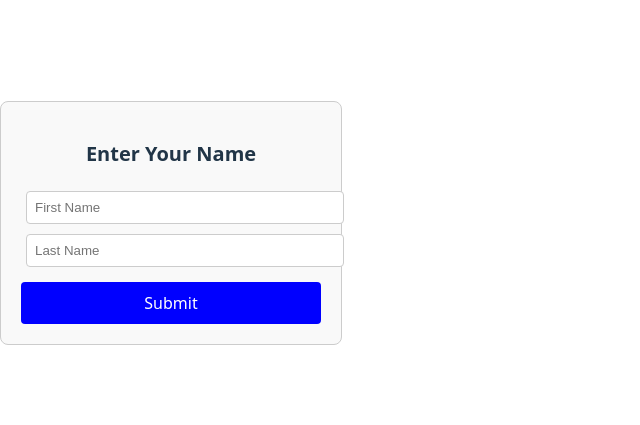
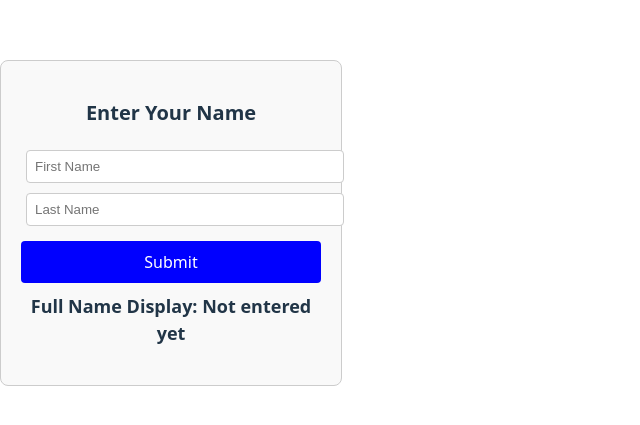
Before and after one commit to supriyo522/xdisplay, a React (Vite) app: page / in a window 1280 px wide. Shown: the part 177-602 px from the top of the page, without its empty margins (0-640 px from the left). Built offline with nearby package versions, Linux system fonts and the light colour scheme.

Commit message:
fullname displays

```diff
--- a/src/App.jsx
+++ b/src/App.jsx
@@ -77,7 +77,10 @@
       {error && <p className="error-message">{error}</p>}
 
       {/* Display Full Name only if valid */}
-      {fullName && <p className="full-name">{fullName ? fullName : "Not entered yet"}</p>}
+      {/* {fullName && <p className="full-name">{fullName ? fullName : "Not entered yet"}</p>} */}
+      <p className="full-name">
+        <strong>Full Name Display:</strong> {fullName ? fullName : "Not entered yet"}
+      </p>
     </div>
   );
 }
```
